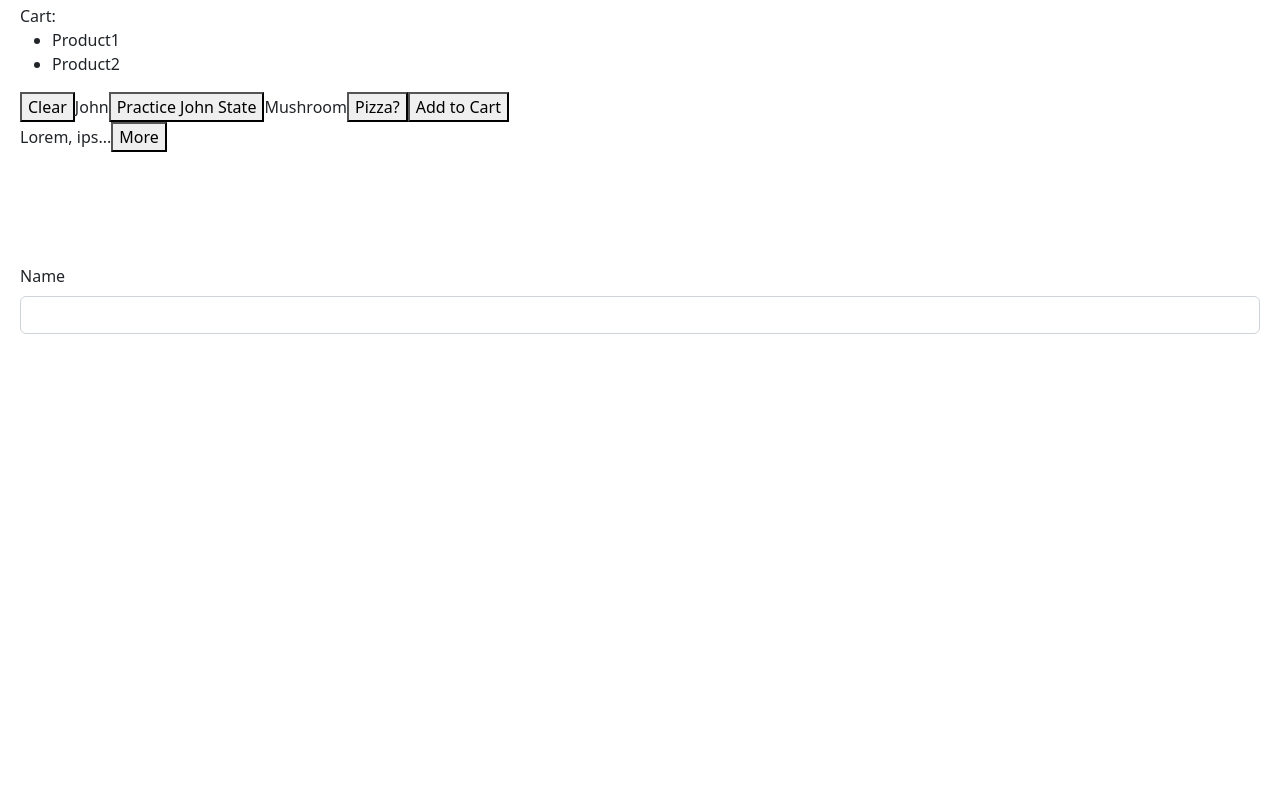
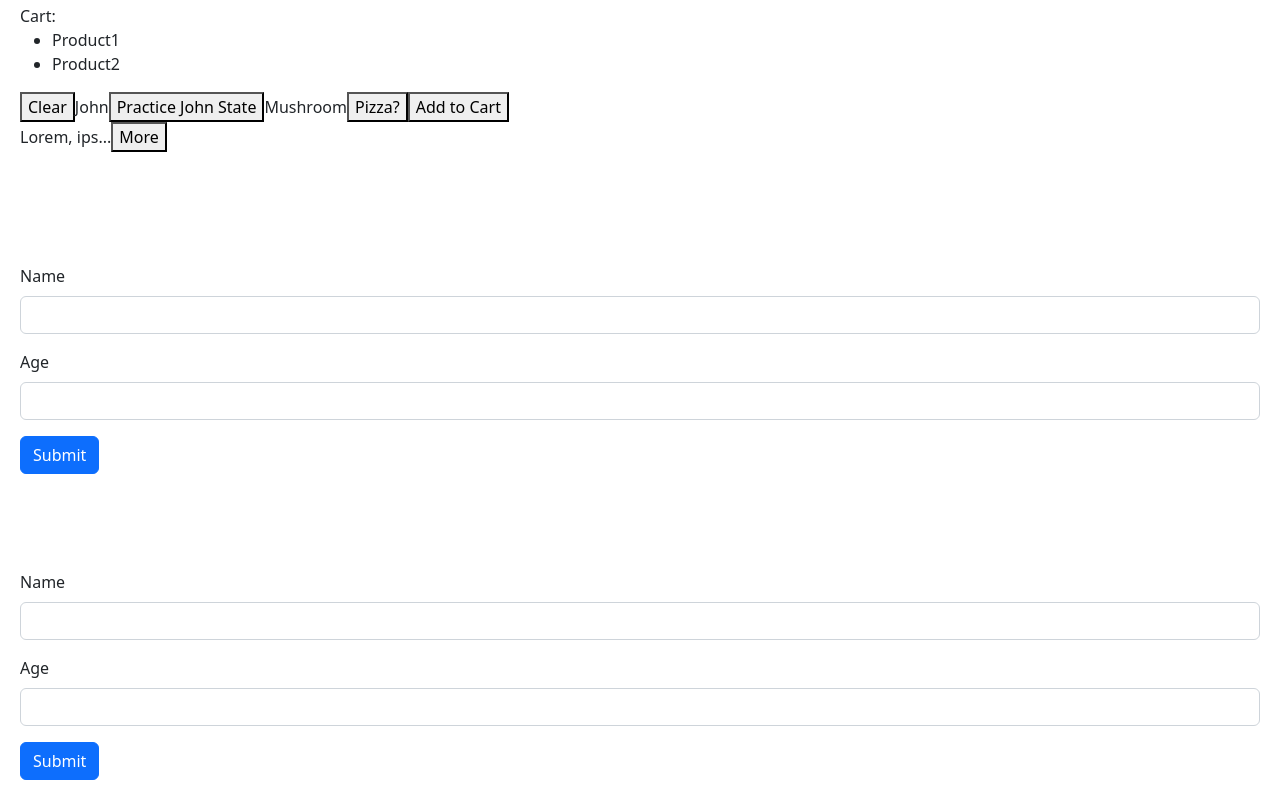
Before and after one commit to Snehil047/React-Mosh, a React (Vite) app in the folder first-react-app/: page / in a window 1280 px wide. Shown: the part 694-1494 px from the top of the page. Before the commit the page ends 1064 px from the top, so only its background shows below. Built offline with nearby package versions, Linux system fonts and the light colour scheme.

Commit message:
React-Hook_Form

```diff
--- a/first-react-app/src/App.tsx
+++ b/first-react-app/src/App.tsx
@@ -10,6 +10,7 @@
 import Cart from "./components/Cart";
 import ExpandableText from "./components/ExpandableText";
 import Form from "./components/Form";
+import HookFrm from "./components/HookFrm";
 
 function App() {
   let item = ["New york", "LA", "Ohio", "Mumbai"];
@@ -212,6 +213,11 @@
       <br />
       <br />
       <Form />
+      <br />
+      <br />
+      <br />
+      <br />
+      <HookFrm />
     </div>
   );
 }
--- a/first-react-app/src/components/Form.tsx
+++ b/first-react-app/src/components/Form.tsx
@@ -1,16 +1,39 @@
-import React from "react";
+import React, { FormEvent, useRef } from "react";
+import { useForm } from "react-hook-form";
 
 const Form = () => {
+  const nameRef = useRef<HTMLInputElement>(null);
+  const ageRef = useRef<HTMLInputElement>(null);
+  const person = { name: "", age: 0 };
+
+  const handleSubmit = (event: FormEvent) => {
+    event.preventDefault();
+    if (nameRef.current !== null) person.name = nameRef.current.value;
+    if (ageRef.current !== null) person.age = parseInt(ageRef.current.value);
+    console.log(person);
+  };
+
   return (
-    <form>
+    <form onSubmit={handleSubmit}>
       <div className="mb-3">
         <label htmlFor="name" className="form-label">
           Name
         </label>
-        <input id="name" type="text" className="form-control" />
+        <input ref={nameRef} id="name" type="text" className="form-control" />
       </div>
+      <div className="mb-3">
+        <label htmlFor="age" className="form-label">
+          Age
+        </label>
+        <input ref={ageRef} id="age" type="number" className="form-control" />
+      </div>
+      <button className="btn btn-primary" type="submit">
+        Submit
+      </button>
     </form>
   );
 };
 
 export default Form;
+
+//parse int converts string into integers.
--- /dev/null
+++ b/first-react-app/src/components/HookFrm.tsx
@@ -0,0 +1,42 @@
+import React, { FormEvent, useRef } from "react";
+import { FieldValue, FieldValues, useForm } from "react-hook-form";
+
+const Form = () => {
+  const { register, handleSubmit } = useForm();
+  const onSubmit = (data: FieldValues) => {
+    console.log(data);
+  };
+  return (
+    <form onSubmit={handleSubmit(onSubmit)}>
+      <div className="mb-3">
+        <label htmlFor="name" className="form-label">
+          Name
+        </label>
+        <input
+          {...register("name")}
+          id="name"
+          type="text"
+          className="form-control"
+        />
+      </div>
+      <div className="mb-3">
+        <label htmlFor="age" className="form-label">
+          Age
+        </label>
+        <input
+          {...register("age")}
+          id="age"
+          type="number"
+          className="form-control"
+        />
+      </div>
+      <button className="btn btn-primary" type="submit">
+        Submit
+      </button>
+    </form>
+  );
+};
+
+export default Form;
+
+//parse int converts string into integers.
--- a/package.json
+++ b/package.json
@@ -2,6 +2,7 @@
   "dependencies": {
     "bootstrap": "^5.2.1",
     "immer": "^10.0.3",
+    "react-hook-form": "7.43",
     "react-icon": "^1.0.0",
     "react-icons": "^5.0.1",
     "styled-components": "^6.1.8"
```
Also changed, not shown: 1 other file (tests, documents, lock files or other folders).
